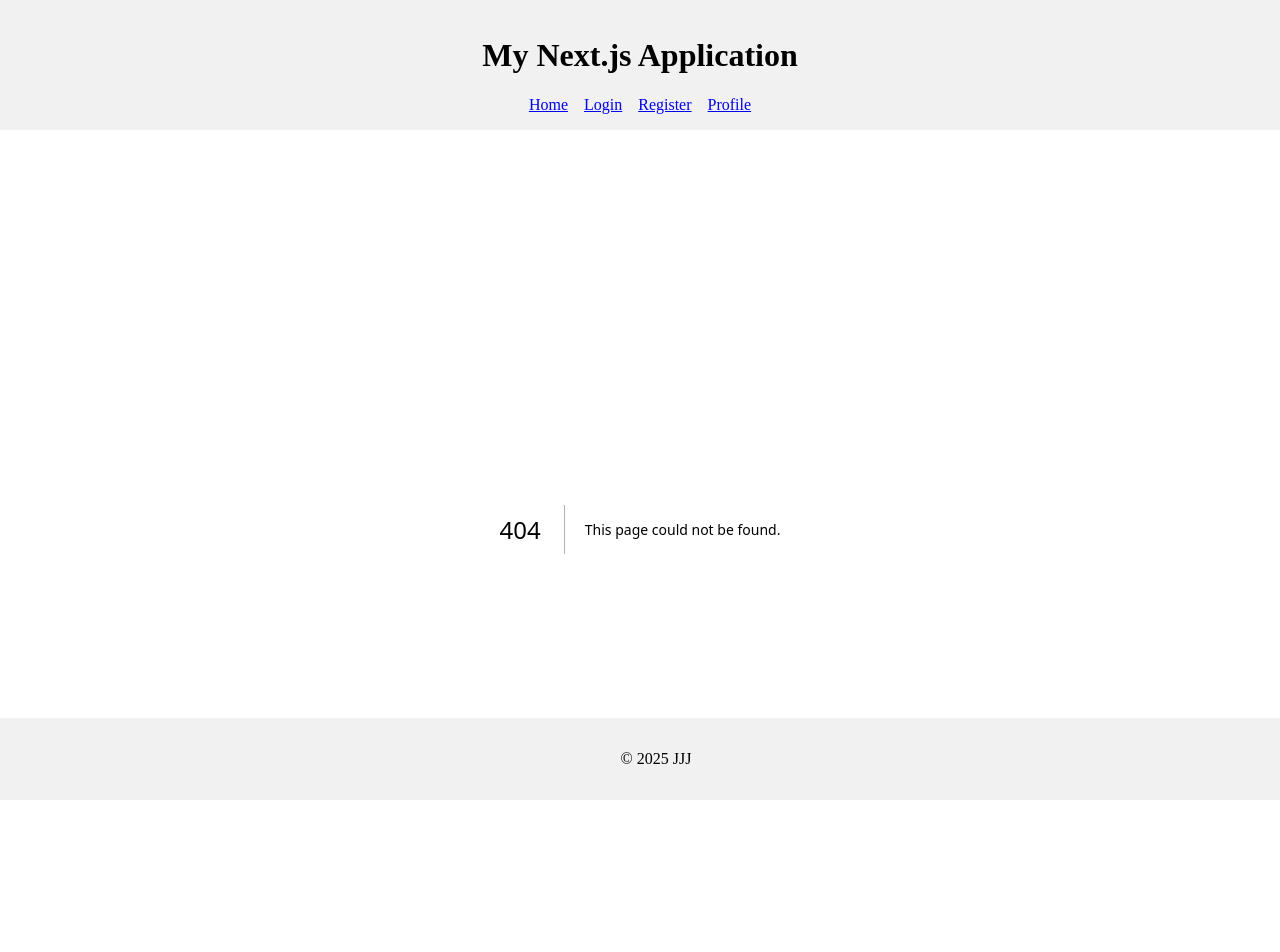
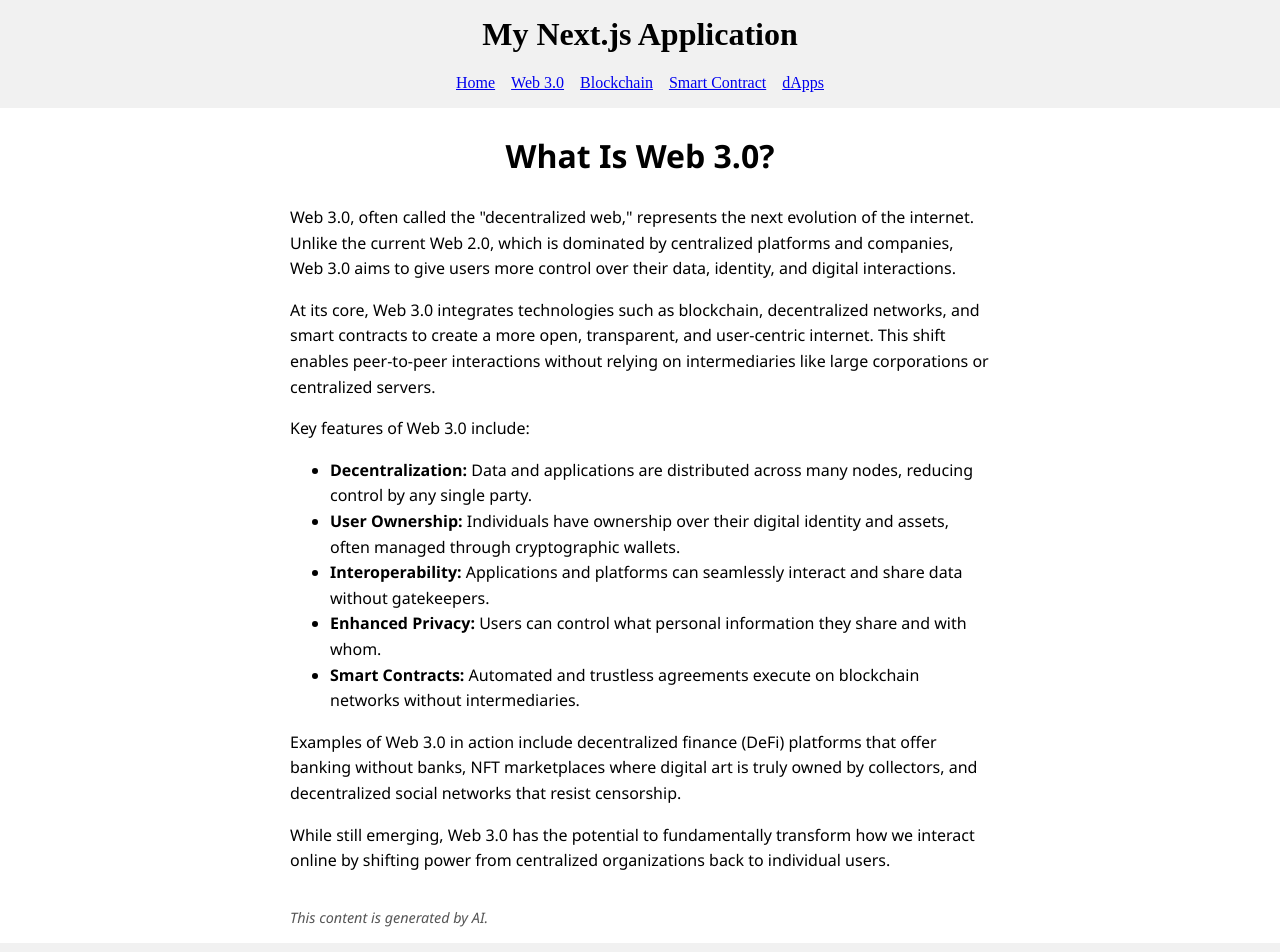
Before and after one commit to developerJJJ/JJJ, a Next.js app: page /blog/web3 in a window 1280 px wide. Before the commit this address had no page. Shown: the top 952 px of the page. Before the commit the page ends 930 px from the top, so only its background shows below. Built offline with nearby package versions, Linux system fonts and the light colour scheme.

Commit message:
add pages

```diff
--- a/src/app/NavBar.tsx
+++ b/src/app/NavBar.tsx
@@ -6,9 +6,10 @@ import styles from "./layout.module.css";
 
 const navLinks = [
   { href: "/", label: "Home" },
-  { href: "/login", label: "Login" },
-  { href: "/register", label: "Register" },
-  { href: "/profile", label: "Profile" },
+  { href: "/blog/web3", label: "Web 3.0" },
+  { href: "/blog/blockchain", label: "Blockchain" },
+  { href: "/blog/smart-contract", label: "Smart Contract" },
+  { href: "/blog/dapps", label: "dApps" },
 ];
 
 export default function NavBar() {
@@ -18,10 +19,7 @@ export default function NavBar() {
     <nav>
       <ul className={styles.navList}>
         {navLinks.map(({ href, label }) => (
-          <li
-            key={href}
-            className={pathname === href ? styles.active : ""}
-          >
+          <li key={href} className={pathname === href ? styles.active : ""}>
             <Link href={href}>{label}</Link>
           </li>
         ))}
--- /dev/null
+++ b/src/app/blog/BlogLayout.tsx
@@ -0,0 +1,31 @@
+import React from "react";
+
+export default function BlogLayout({
+  children,
+}: {
+  children: React.ReactNode;
+}) {
+  return (
+    <main
+      style={{
+        maxWidth: 700,
+        margin: "auto",
+        // padding: "1.5rem",
+        fontFamily: "'Segoe UI', Tahoma, Geneva, Verdana, sans-serif",
+        lineHeight: 1.6,
+      }}
+    >
+      {children}
+      <p
+        style={{
+          marginTop: "2rem",
+          fontStyle: "italic",
+          fontSize: "0.9rem",
+          color: "#555",
+        }}
+      >
+        This content is generated by AI.
+      </p>
+    </main>
+  );
+}
--- /dev/null
+++ b/src/app/blog/web3/page.tsx
@@ -0,0 +1,64 @@
+import BlogLayout from "../BlogLayout";
+
+export default function Web3() {
+  return (
+    <BlogLayout>
+      <h1 style={{ textAlign: "center", marginBottom: "1.5rem" }}>
+        What Is Web 3.0?
+      </h1>
+
+      <p>
+        Web 3.0, often called the &quot;decentralized web,&quot; represents the
+        next evolution of the internet. Unlike the current Web 2.0, which is
+        dominated by centralized platforms and companies, Web 3.0 aims to give
+        users more control over their data, identity, and digital interactions.
+      </p>
+
+      <p>
+        At its core, Web 3.0 integrates technologies such as blockchain,
+        decentralized networks, and smart contracts to create a more open,
+        transparent, and user-centric internet. This shift enables peer-to-peer
+        interactions without relying on intermediaries like large corporations
+        or centralized servers.
+      </p>
+
+      <p>Key features of Web 3.0 include:</p>
+      <ul>
+        <li>
+          <strong>Decentralization:</strong> Data and applications are
+          distributed across many nodes, reducing control by any single party.
+        </li>
+        <li>
+          <strong>User Ownership:</strong> Individuals have ownership over their
+          digital identity and assets, often managed through cryptographic
+          wallets.
+        </li>
+        <li>
+          <strong>Interoperability:</strong> Applications and platforms can
+          seamlessly interact and share data without gatekeepers.
+        </li>
+        <li>
+          <strong>Enhanced Privacy:</strong> Users can control what personal
+          information they share and with whom.
+        </li>
+        <li>
+          <strong>Smart Contracts:</strong> Automated and trustless agreements
+          execute on blockchain networks without intermediaries.
+        </li>
+      </ul>
+
+      <p>
+        Examples of Web 3.0 in action include decentralized finance (DeFi)
+        platforms that offer banking without banks, NFT marketplaces where
+        digital art is truly owned by collectors, and decentralized social
+        networks that resist censorship.
+      </p>
+
+      <p>
+        While still emerging, Web 3.0 has the potential to fundamentally
+        transform how we interact online by shifting power from centralized
+        organizations back to individual users.
+      </p>
+    </BlogLayout>
+  );
+}
--- /dev/null
+++ b/src/app/globals.css
@@ -0,0 +1,8 @@
+html,
+body {
+  height: 100%;
+  min-height: 100vh;
+  display: flex;
+  flex-direction: column;
+  margin: 0;
+}
--- a/src/app/layout.module.css
+++ b/src/app/layout.module.css
@@ -2,6 +2,10 @@
   padding: 1rem;
   background-color: #f1f1f1;
   text-align: center;
+}
+
+.header h1 {
+  margin-top: 0;
 }
 
 .navList {
@@ -14,11 +18,18 @@
   justify-content: center;
 }
 
+.mainContent {
+  flex: 1;
+}
+
 .footer {
   text-align: center;
   padding: 1rem;
   background-color: #f1f1f1;
-  position: fixed;
-  width: 100%;
-  bottom: 0;
 }
+
+.wrapper {
+  height: 100%;
+  display: flex;
+  flex-direction: column;
+}
--- a/src/app/layout.tsx
+++ b/src/app/layout.tsx
@@ -1,3 +1,4 @@
+import "./globals.css";
 import React from "react";
 import NavBar from "./NavBar";
 import styles from "./layout.module.css";
@@ -15,16 +16,18 @@ export default function RootLayout({
   return (
     <html lang="en">
       <body>
+        <div className={styles.wrapper}>
           <header className={styles.header}>
             <h1>My Next.js Application</h1>
             <NavBar />
           </header>
 
-        {children}
+          <main className={styles.mainContent}>{children}</main>
 
           <footer className={styles.footer}>
             <p>&copy; 2025 JJJ</p>
           </footer>
+        </div>
       </body>
     </html>
   );
```
Also changed, not shown: src/app/blog/blockchain/page.tsx (added, +32 -0 lines), src/app/blog/dapps/page.tsx (added, +34 -0 lines), src/app/blog/smart-contract/page.tsx (added, +69 -0 lines), src/app/page.tsx (+11 -1 lines). Lines whose indentation alone changed are shown as unchanged.
